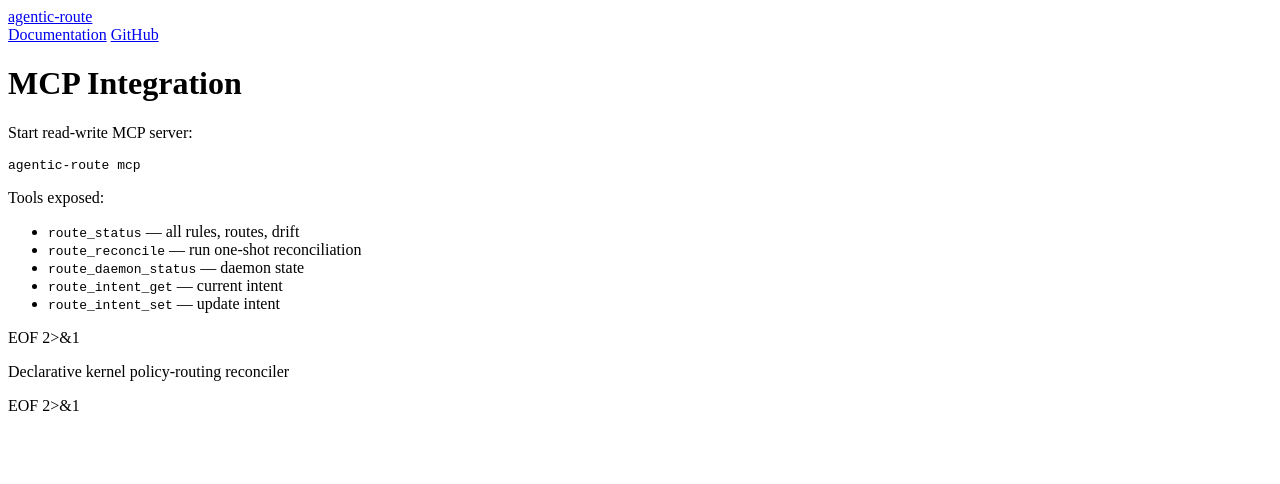
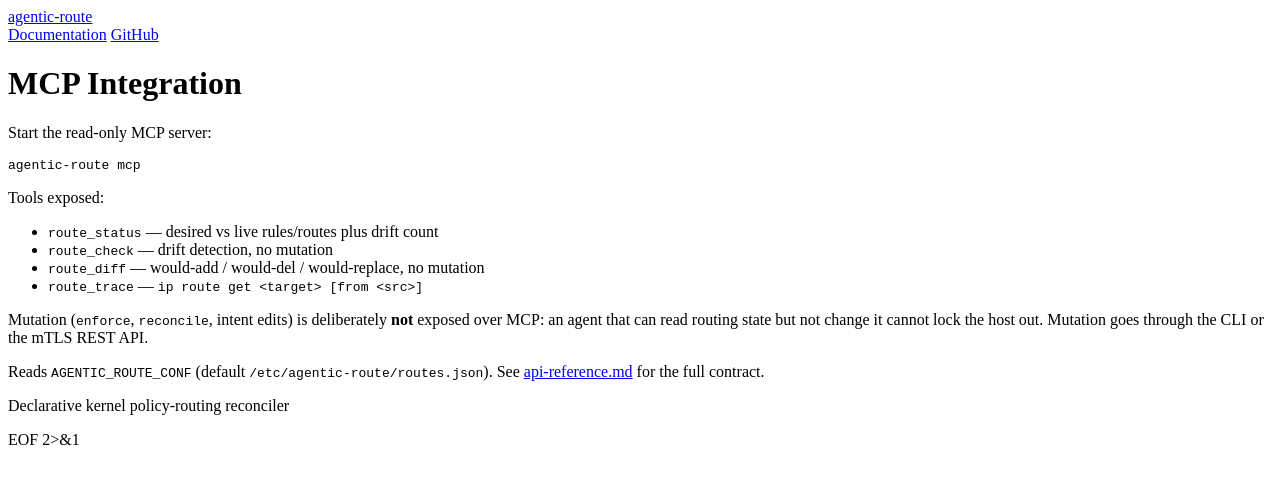
Before and after one commit to dedsecorg/agentic-route, a Jekyll site: the page built from docs/mcp-guide.md, in a window 1280 px wide. Shown: the top 484 px of the page. Built offline with Jekyll 4.4.1, drawn with Linux system fonts in a browser that asks for light colours; a script that is not in the unit is left out.

Commit message:
tests: literal forbidden-match and rp_filter restore regressions; fix reconciler effective spec; align mcp-guide with read-only MCP
Co-Authored-By: Glenn Mesel <37759816+dedsecorg@users.noreply.github.com>

````diff
--- a/docs/mcp-guide.md
+++ b/docs/mcp-guide.md
@@ -5,16 +5,20 @@ title: MCP Integration
 
 # MCP Integration
 
-Start read-write MCP server:
+Start the read-only MCP server:
 ```bash
 agentic-route mcp
 ```
 
 Tools exposed:
-- `route_status` — all rules, routes, drift
-- `route_reconcile` — run one-shot reconciliation
-- `route_daemon_status` — daemon state
-- `route_intent_get` — current intent
-- `route_intent_set` — update intent
+- `route_status` — desired vs live rules/routes plus drift count
+- `route_check` — drift detection, no mutation
+- `route_diff` — would-add / would-del / would-replace, no mutation
+- `route_trace` — `ip route get <target> [from <src>]`
 
-EOF 2>&1
+Mutation (`enforce`, `reconcile`, intent edits) is deliberately **not**
+exposed over MCP: an agent that can read routing state but not change it
+cannot lock the host out. Mutation goes through the CLI or the mTLS REST API.
+
+Reads `AGENTIC_ROUTE_CONF` (default `/etc/agentic-route/routes.json`).
+See [api-reference.md](api-reference.md) for the full contract.
````
Also changed, not shown: docs/pki.md (+4 -1 lines), 2 other files.
